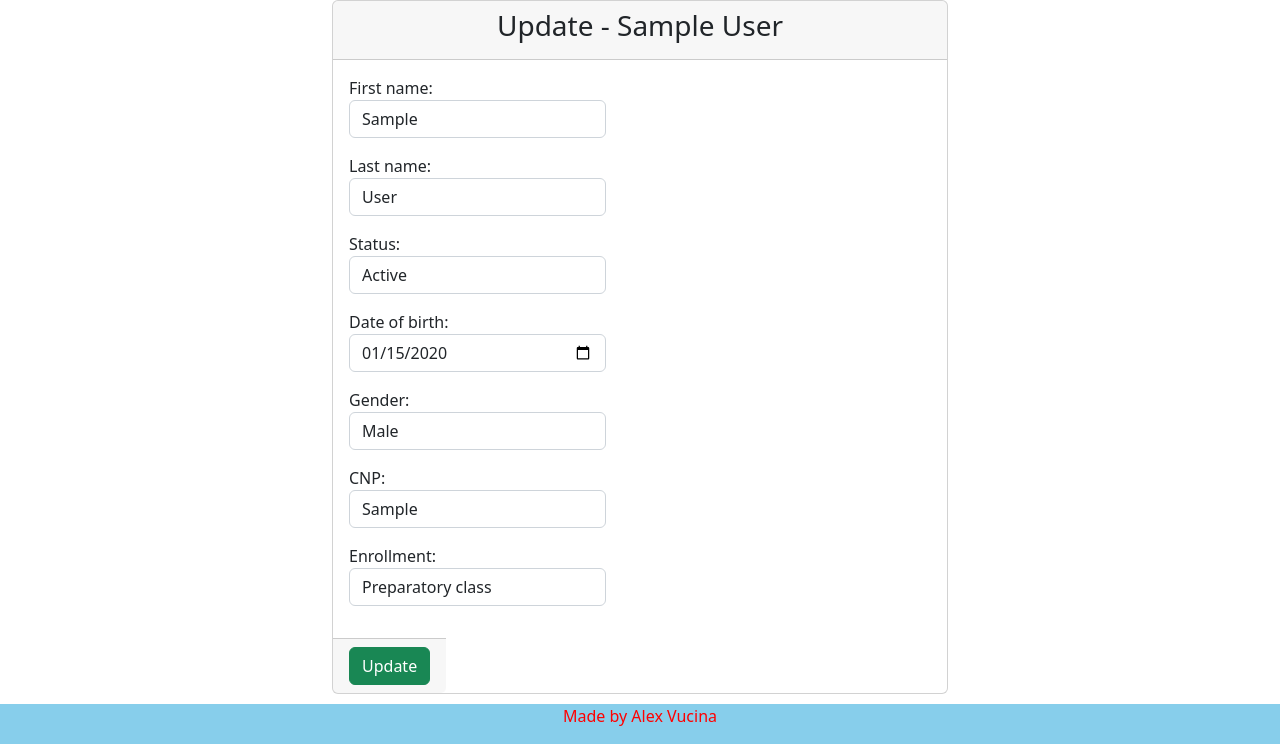
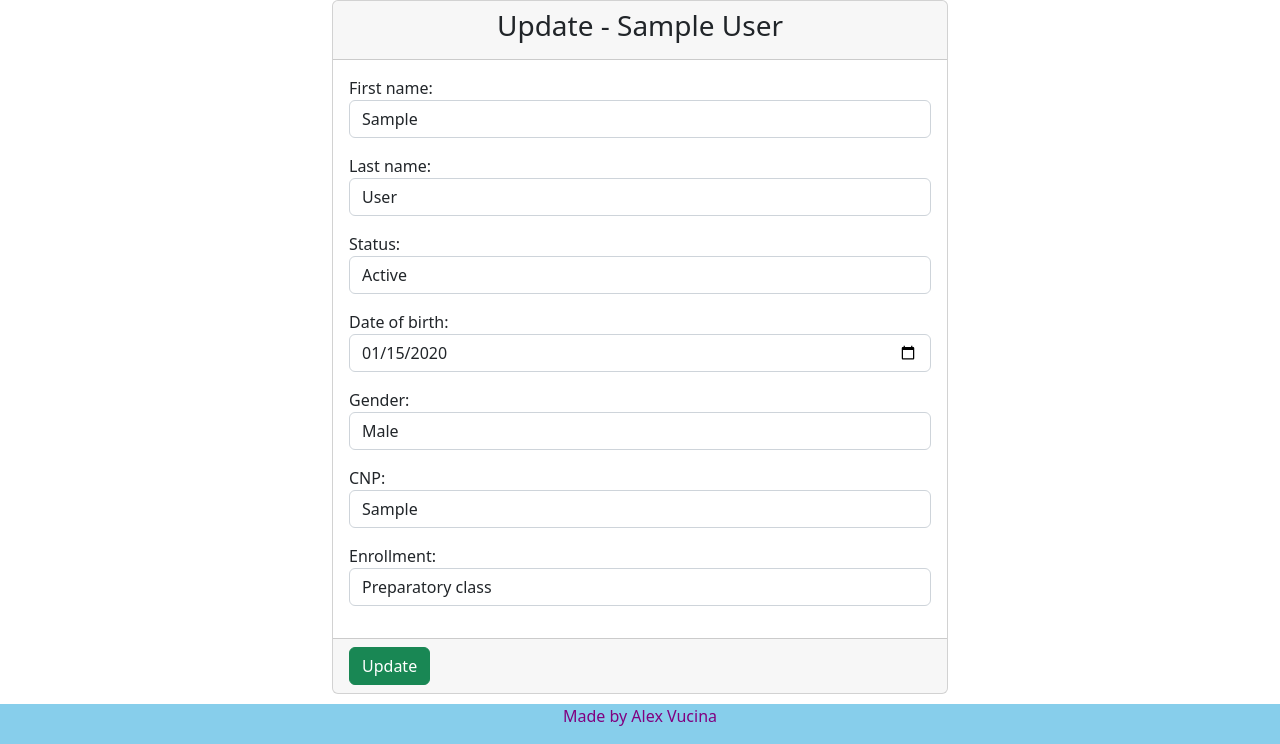
Before and after one commit to alexvucina/Finals, a Django app: page /update_student/1/ in a window 1280 px wide. Shown: the part 56-800 px from the top of the page. Run offline with Django 3.2, Linux system fonts and the light colour scheme; a user stored in the database is signed in; tables that the repository leaves empty hold one stand-in row (values such as "Sample post").

Commit message:
width modify

```diff
--- a/templates/base.html
+++ b/templates/base.html
@@ -13,12 +13,7 @@
 {% include 'navbar.html' %}
 {% block content %} {% endblock %}
 
-{#<footer class="text-center text-lg-end" style="background-color: lightskyblue; display: block;">#}
-{#    <div class="container d-flex justify-content-center py-1">#}
-{#        <br><br>#}
-{#        <p style="font-style: oblique">Made by Alex Vucina</p>#}
-{#    </div>#}
-{#</footer>#}
+
 
 <style>
 .footer {
@@ -27,7 +22,7 @@
   bottom: 0;
   width: 100%;
   background-color: skyblue;
-  color: red;
+  color: purple;
   text-align: center;
 }
 </style>
--- a/templates/parent/create_parent.html
+++ b/templates/parent/create_parent.html
@@ -12,11 +12,11 @@
                 </div>
 
             <form method="post">
-                <div class="card-body">
+                <div class="card-body" style="width: 100%">
                     {% csrf_token %}
                     {{ form.as_p }}
                 </div>
-                <div class="card-footer text-center">
+                <div class="card-footer text-center" style="width: 100%">
                     <button type="submit" class="btn btn-primary">Save</button>
                 </div>
             </form>
--- a/templates/parent/delete_parent.html
+++ b/templates/parent/delete_parent.html
@@ -9,10 +9,10 @@
                 <div class="card">
                     <form method="post">
                         {% csrf_token %}
-                        <div class="card-body">
+                        <div class="card-body" style="width: 100%">
                             <h3 class="text-center"> Are you sure to delete? {{ parent.first_name }} {{ parent.last_name }}</h3>
                         </div>
-                        <div class="card-footer text-center">
+                        <div class="card-footer text-center" style="width: 100%">
                             <button type="submit" class="btn btn-success">Yes</button>
                             <a href="{% url 'list-of-parents' %}" class="btn btn-secondary">No</a>
                         </div>
--- a/templates/parent/update_parent.html
+++ b/templates/parent/update_parent.html
@@ -13,10 +13,10 @@
 
                     <form method="post">
                         {% csrf_token %}
-                        <div class="card-body">
+                        <div class="card-body" style="width: 100%">
                             {{ form.as_p }}
                         </div>
-                        <div class="card-footer">
+                        <div class="card-footer" style="width: 100%">
                             <button type="submit" class="btn btn-success">Update</button>
                         </div>
                     </form>
--- a/templates/registration/login.html
+++ b/templates/registration/login.html
@@ -5,7 +5,7 @@
 {% block content %}
     <div class="container-fluid">
         <div class="row">
-            <div class="col-md-6 offset-md-3">
+            <div class="col-md-6 offset-md-3" >
                 <br><br>
                 <div class="card">
                     <div class="card-header">
--- a/templates/student/delete_student.html
+++ b/templates/student/delete_student.html
@@ -8,13 +8,13 @@
         <div class="row">
             <div class="col-md-6 offset-md-3">
                     <br><br>
-                    <div class="card">
+                    <div class="card" style="width: 100%">
                         <form method="post">
                             {% csrf_token %}
-                            <div class="card-body">
+                            <div class="card-body" style="width: 100%">
                                 <h3 class="text-center">Are you sure to delete? {{ student.first_name }} {{ student.last_name }}?</h3>
                             </div>
-                            <div class="card-footer text-center">
+                            <div class="card-footer text-center" style="width: 100%">
                                 <button type="submit" class="btn btn-success">Yes</button>
                                 <a href="{% url 'list-of-students' %}" class="btn btn-secondary">No</a>
                             </div>
--- a/templates/student/details_student.html
+++ b/templates/student/details_student.html
@@ -11,7 +11,7 @@
                     <div class="card-header">
                        Details about the student: {{ student }}
                     </div>
-                    <div class="card-body">
+                    <div class="card-body"  style="width: 100%">
                         <h5 class="card-title">{{ student }}</h5>
                         <p class="card-text">Email address: {{ student.email }}</p>
                         <a href="{% url 'list-of-students' %}" class="btn btn-secondary">Go back</a>
--- a/templates/student/list_of_students.html
+++ b/templates/student/list_of_students.html
@@ -8,7 +8,7 @@
             <div class="col-md-4">
                 <br><br>
                 <div class="card">
-                    <div class="card-header">
+                    <div class="card-header" style="width:100%;">
                         <h3>Filters</h3>
                     </div>
                     <form method="get">
@@ -23,7 +23,7 @@
             </div>
             <div class="col-md-8">
                 {% if all_students %}
-                    <table class="table table-striped table-primary">
+                    <table class="table table-striped table-primary" style="width:100%;">
                         <thead>
                         <tr>
                             <br>
@@ -61,7 +61,7 @@
                                                 data-bs-toggle="dropdown" aria-expanded="false">
                                             Actions
                                         </button>
-                                        <ul class="dropdown-menu">
+                                        <ul class="dropdown-menu" style="width:100%;">
                                             {% if perms.student.update_student %}
                                                 <li><a class="dropdown-item"
                                                        href="{% url 'update-student' student.id %}">Update</a></li>
--- a/templates/student/update_student.html
+++ b/templates/student/update_student.html
@@ -6,18 +6,18 @@
     <div class="container-fluid">
         <div class="row">
             <div class="col-md-6 offset-md-3">
-                <div class="card">
-                    <div class="card-header">
+                <div class="card" style="width:100%;">
+                    <div class="card-header" style="width:100%;">
                         <h3 class="text-center"> Update - {{ student }}</h3>
                     </div>
 
                     <form method="post">
                         {% csrf_token %}
-                        <div class="card-body">
+                        <div class="card-body" style="width: 100%">
                             {{ form.as_p }}
                         </div>
-                        <div class="card-footer">
-                            <button type="submit" class="btn btn-success">Update</button>
+                        <div class="card-footer" style="width:100%;">
+                            <button type="submit" class="btn btn-success" >Update</button>
                         </div>
                     </form>
                 </div>
--- a/templates/teacher/add_grade.html
+++ b/templates/teacher/add_grade.html
@@ -11,11 +11,11 @@
                         <h3 class="text-center">Add a new grade</h3>
                     </div>
                     <form method="post">
-                        <div class="card-body">
+                        <div class="card-body" style="width: 100%">
                             {% csrf_token %}
                             {{ form.as_p }}
                         </div>
-                        <div class="card-footer text-center">
+                        <div class="card-footer text-center" style="width: 100%">
                             <button type="submit" class="btn btn-primary">Save</button>
                         </div>
                     </form>
--- a/templates/teacher/create_teacher.html
+++ b/templates/teacher/create_teacher.html
@@ -13,10 +13,10 @@
 
             <form method="post">
                 {% csrf_token %}
-                <div class="card-body">
+                <div class="card-body" style="width: 100%">
                     {{ form.as_p }}
                 </div>
-                <div class="card-footer text-center">
+                <div class="card-footer text-center" style="width: 100%">
                     <button type="submit" class="btn btn-primary">Save</button>
                 </div>
             </form>
--- a/templates/teacher/delete_grade.html
+++ b/templates/teacher/delete_grade.html
@@ -9,10 +9,10 @@
                 <div class="card">
                     <form method="post">
                         {% csrf_token %}
-                        <div class="card-body">
+                        <div class="card-body" style="width: 100%">
                             <h3 class="text-center"> Are you sure to delete? {{ teacher.grade }} </h3>
                         </div>
-                        <div class="card-footer text-center">
+                        <div class="card-footer text-center" style="width: 100%">
                             <button type="submit" class="btn btn-success">Yes</button>
                             <a href="{% url 'list-of-grades' %}" class="btn btn-secondary">No</a>
                         </div>
--- a/templates/teacher/delete_teacher.html
+++ b/templates/teacher/delete_teacher.html
@@ -9,10 +9,10 @@
                 <div class="card">
                     <form method="post">
                         {% csrf_token %}
-                        <div class="card-body">
+                        <div class="card-body" style="width: 100%">
                             <h3 class="text-center"> Are you sure to delete? {{ teacher.first_name }} {{ teacher.last_name }}</h3>
                         </div>
-                        <div class="card-footer text-center">
+                        <div class="card-footer text-center" style="width: 100%">
                             <button type="submit" class="btn btn-success">Yes</button>
                             <a href="{% url 'list-of-teachers' %}" class="btn btn-secondary">No</a>
                         </div>
--- a/templates/teacher/list_of_teachers.html
+++ b/templates/teacher/list_of_teachers.html
@@ -12,7 +12,7 @@
                         <h3>Filters</h3>
                     </div>
                     <form method="get">
-                        <div class="card-body">
+                        <div class="card-body" style="width: 100%">
                             {{ my_filter.as_p }}
                         </div>
                         <div class="card-footer text-center">
--- a/templates/teacher/update_teacher.html
+++ b/templates/teacher/update_teacher.html
@@ -13,10 +13,10 @@
 
                     <form method="post">
                         {% csrf_token %}
-                        <div class="card-body">
+                        <div class="card-body" style="width: 100%">
                             {{ form.as_p }}
                         </div>
-                        <div class="card-footer">
+                        <div class="card-footer" style="width: 100%">
                             <button type="submit" class="btn btn-success">Update</button>
                         </div>
                     </form>
--- a/templates/teacher/upgrade_grade.html
+++ b/templates/teacher/upgrade_grade.html
@@ -13,10 +13,10 @@
 
                     <form method="post">
                         {% csrf_token %}
-                        <div class="card-body">
+                        <div class="card-body" style="width: 100%">
                             {{ form.as_p }}
                         </div>
-                        <div class="card-footer">
+                        <div class="card-footer" style="width: 100%">
                             <button type="submit" class="btn btn-success">Update</button>
                         </div>
                     </form>
```
Also changed, not shown: templates/student/create_student.html (+5 -5 lines).
